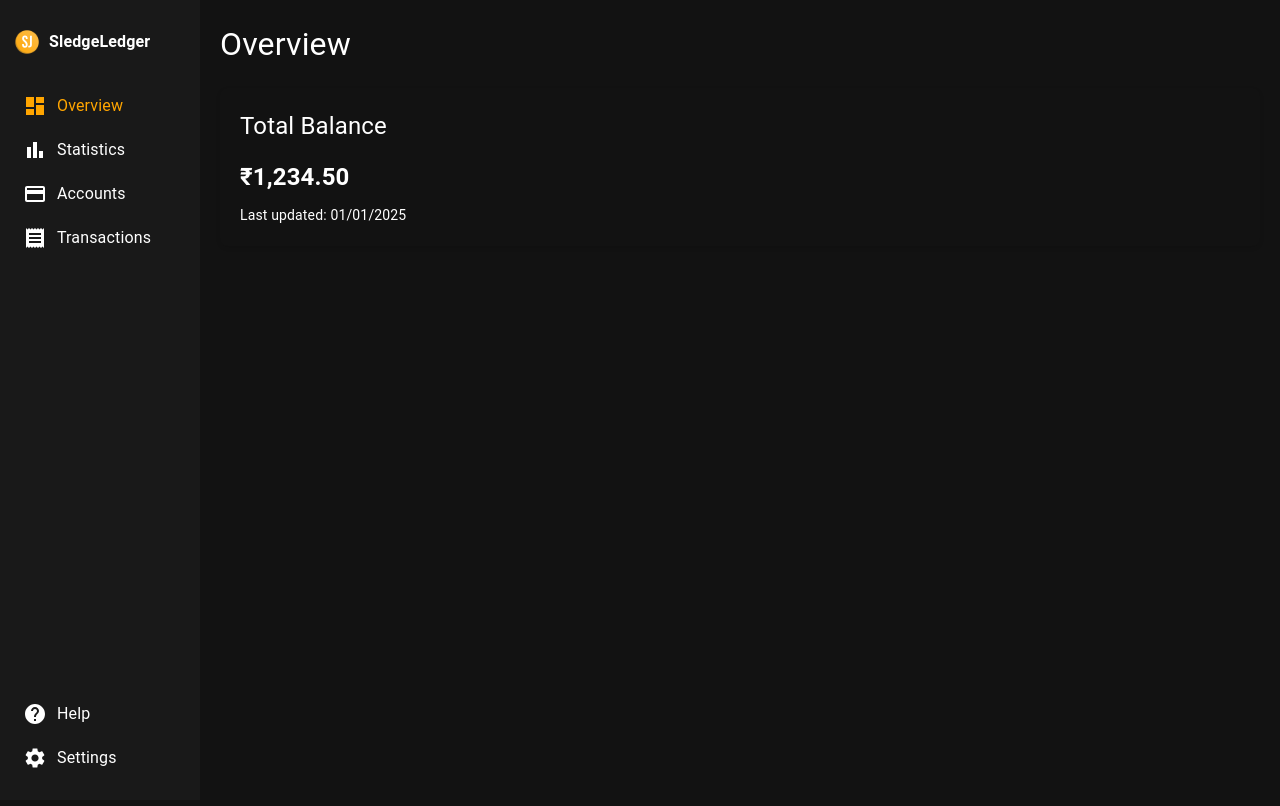
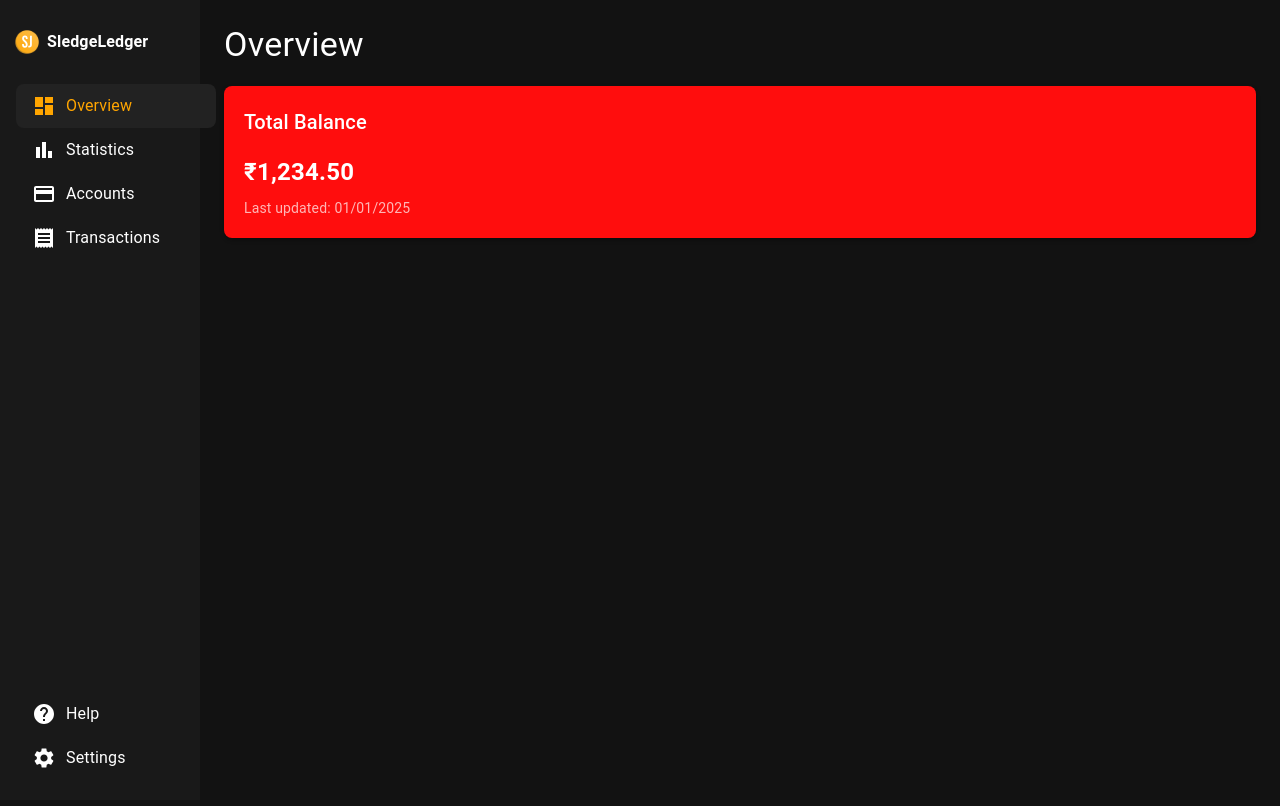
Before and after one commit to ameysh/SledgeLedger, a React (Vite) app in the folder src/renderer/: page /dashboard in a window 1280 px wide. Shown: the top 806 px of the page. Built offline with nearby package versions, Linux system fonts and the light colour scheme.

Commit message:
Remove unused CSS files and refactor styles across the codebase

```diff
--- a/src/renderer/src/components/overview.tsx
+++ b/src/renderer/src/components/overview.tsx
@@ -1,6 +1,13 @@
 import React from 'react';
+import { Box, Card, Typography } from '@mui/material';
+import { styled } from '@mui/material/styles';
 import { useDateFormat } from '../contexts/DateFormatContext';
-import '../styles/overview.css';
+
+const StyledBalanceTypography = styled(Typography)(({ theme }) => ({
+  fontSize: theme.typography.pxToRem(24),
+  fontWeight: 700,
+  color: theme.palette.text.primary
+}));
 
 const Overview: React.FC = () => {
   const { dateFormat } = useDateFormat();
@@ -21,16 +28,22 @@ const Overview: React.FC = () => {
   };
 
   return (
-    <div className="overview-container">
-      <h1>Overview</h1>
-      <div className="card">
-        <h2>Total Balance</h2>
-        <div className="card-content">
-          <p className="balance">₹1,234.50</p>
-          <p className="date">Last updated: {formatDate(new Date())}</p>
-        </div>
-      </div>
-    </div>
+    <Box sx={{ p: 3 }}>
+      <Typography variant="h4" sx={{ mb: 2 }}>
+        Overview
+      </Typography>
+      <Card>
+        <Typography variant="h6" sx={{ mb: 2 }}>
+          Total Balance
+        </Typography>
+        <Box sx={{ display: 'flex', flexDirection: 'column', gap: 1 }}>
+          <StyledBalanceTypography>₹1,234.50</StyledBalanceTypography>
+          <Typography variant="body2" color="text.secondary">
+            Last updated: {formatDate(new Date())}
+          </Typography>
+        </Box>
+      </Card>
+    </Box>
   );
 };
 
--- a/src/renderer/src/components/settings.tsx
+++ b/src/renderer/src/components/settings.tsx
@@ -1,8 +1,24 @@
 import React, { useState } from 'react';
-import { Typography, Box, FormControl, Select, MenuItem, SelectChangeEvent } from '@mui/material';
-import { useTheme } from '@mui/material/styles';
+import {
+  Typography,
+  Box,
+  FormControl,
+  Select,
+  MenuItem,
+  SelectChangeEvent,
+  Divider
+} from '@mui/material';
+import { useTheme, styled } from '@mui/material/styles';
 import { useDateFormat } from '../contexts/DateFormatContext';
-import '../styles/settings.css';
+
+const SettingsContainer = styled(Box)(({ theme }) => ({
+  padding: theme.spacing(2.5),
+  width: '100%'
+}));
+
+const SettingsSection = styled(Box)(({ theme }) => ({
+  marginTop: theme.spacing(2.5)
+}));
 
 const Settings: React.FC<{ toggleTheme: () => void }> = ({ toggleTheme }) => {
   const theme = useTheme();
@@ -22,33 +38,49 @@ const Settings: React.FC<{ toggleTheme: () => void }> = ({ toggleTheme }) => {
   };
 
   return (
-    <Box className="settings-container">
-      <Typography variant="h4" className="settings-title">
+    <SettingsContainer>
+      <Typography variant="h4" sx={{ mb: 2.5 }}>
         Settings
       </Typography>
-      <Box className="settings-section">
-        <div className="settings-section-header">
-          <Typography variant="body2" className="settings-section-title">
+      <SettingsSection>
+        <Box sx={{ display: 'flex', alignItems: 'center', gap: 1, mb: 1.25 }}>
+          <Typography variant="body2" sx={{ color: 'text.secondary', fontSize: '0.9rem' }}>
             General
           </Typography>
-          <div className="settings-divider" />
-        </div>
-        <Box className="settings-item">
-          <Typography variant="body1" className="settings-left">
+          <Divider sx={{ flex: 1 }} />
+        </Box>
+        <Box
+          sx={{
+            display: 'flex',
+            alignItems: 'center',
+            justifyContent: 'space-between',
+            mb: 1.25,
+            width: '100%'
+          }}
+        >
+          <Typography variant="body1" sx={{ mr: 2.5, minWidth: 60, flexShrink: 0 }}>
             Theme
           </Typography>
-          <FormControl className="settings-right">
+          <FormControl sx={{ minWidth: 120, flex: 1, maxWidth: 200 }}>
             <Select value={themeMode} onChange={handleThemeChange}>
               <MenuItem value="Light">Light</MenuItem>
               <MenuItem value="Dark">Dark</MenuItem>
             </Select>
           </FormControl>
         </Box>
-        <Box className="settings-item">
-          <Typography variant="body1" className="settings-left">
+        <Box
+          sx={{
+            display: 'flex',
+            alignItems: 'center',
+            justifyContent: 'space-between',
+            mb: 1.25,
+            width: '100%'
+          }}
+        >
+          <Typography variant="body1" sx={{ mr: 2.5, minWidth: 60, flexShrink: 0 }}>
             Date Format
           </Typography>
-          <FormControl className="settings-right">
+          <FormControl sx={{ minWidth: 120, flex: 1, maxWidth: 200 }}>
             <Select value={dateFormat} onChange={handleDateFormatChange}>
               <MenuItem value="MM/DD/YYYY">MM/DD/YYYY</MenuItem>
               <MenuItem value="DD/MM/YYYY">DD/MM/YYYY</MenuItem>
@@ -56,8 +88,8 @@ const Settings: React.FC<{ toggleTheme: () => void }> = ({ toggleTheme }) => {
             </Select>
           </FormControl>
         </Box>
-      </Box>
-    </Box>
+      </SettingsSection>
+    </SettingsContainer>
   );
 };
 
--- a/src/renderer/src/components/sidebar.tsx
+++ b/src/renderer/src/components/sidebar.tsx
@@ -1,6 +1,5 @@
 import React from 'react';
-import { useTheme } from '@mui/material/styles';
-import '../styles/sidebar.css';
+import { Box, List, ListItem, styled, SvgIcon } from '@mui/material';
 import SLIcon from '../assets/SL_icon.svg';
 import DashboardIcon from '@mui/icons-material/Dashboard';
 import BarChartIcon from '@mui/icons-material/BarChart';
@@ -15,97 +14,113 @@ interface SidebarProps {
   toggleTheme: () => void;
 }
 
-const SidebarItem: React.FC<{ selected: boolean; onClick: () => void }> = ({
-  selected,
-  onClick,
-  children
-}) => {
-  const theme = useTheme();
-  return (
-    <li
-      className={`sidebar-list-item ${selected ? 'selected' : ''}`}
-      onClick={onClick}
-      style={{
-        color: selected ? theme.palette.sidebar.itemSelected : theme.palette.sidebar.item,
-        '--sidebar-item-hover': theme.palette.sidebar.itemHover
+interface SidebarItemProps {
+  selected: boolean;
+  onClick: () => void;
+  icon: React.ElementType;
+  label: string;
+}
+
+const StyledSvgIcon = styled(SvgIcon)(({ theme, selected }) => ({
+  color: selected ? theme.palette.sidebar.itemSelected : theme.palette.sidebar.item
+}));
+
+const LogoImage = styled('img')({
+  marginTop: 20,
+  marginBottom: 20,
+  WebkitUserDrag: 'none',
+  height: 24,
+  width: 24,
+  willChange: 'filter',
+  transition: 'filter 300ms',
+  '&:hover': {
+    filter: 'drop-shadow(0 0 0.75em #ffa500)'
+  }
+});
+
+const SidebarContainer = styled(Box)(({ theme }) => ({
+  display: 'flex',
+  flexDirection: 'column',
+  alignItems: 'center',
+  paddingBottom: 20,
+  height: '100%',
+  backgroundColor: theme.palette.sidebar.main
+}));
+
+const SidebarItem = ({ selected, onClick, icon: Icon, label }: SidebarItemProps) => (
+  <ListItem
+    onClick={onClick}
+    className={selected ? 'selected' : ''}
+    sx={{
+      color: (theme) => (selected ? theme.palette.sidebar.itemSelected : theme.palette.sidebar.item)
+    }}
+  >
+    <StyledSvgIcon component={Icon} selected={selected} />
+    {label}
+  </ListItem>
+);
+
+const Sidebar: React.FC<SidebarProps> = ({ onSelectPage, selectedPage, toggleTheme }) => (
+  <SidebarContainer>
+    <Box
+      sx={{
+        display: 'flex',
+        alignItems: 'center',
+        width: '100%',
+        p: '10px 15px',
+        cursor: 'default'
       }}
     >
-      {children}
-    </li>
-  );
-};
+      <LogoImage src={SLIcon} alt="SledgeLedger Logo" />
+      <Box sx={{ color: 'sidebar.branding', ml: 1, fontWeight: 600 }}>SledgeLedger</Box>
+    </Box>
 
-const SidebarIcon: React.FC<{ selected: boolean; IconComponent: React.ElementType }> = ({
-  selected,
-  IconComponent
-}) => {
-  const theme = useTheme();
-  return (
-    <IconComponent
-      style={{
-        marginRight: '10px',
-        color: selected ? theme.palette.sidebar.itemSelected : theme.palette.sidebar.item
-      }}
-    />
-  );
-};
-
-const Sidebar: React.FC<SidebarProps> = ({ onSelectPage, selectedPage, toggleTheme }) => {
-  const theme = useTheme();
-
-  return (
-    <div className="sidebar" style={{ backgroundColor: theme.palette.sidebar.main }}>
-      <div className="logo-container">
-        <img src={SLIcon} alt="SledgeLedger Logo" className="sl-logo" />
-        <span className="branding" style={{ color: theme.palette.sidebar.branding }}>
-          SledgeLedger
-        </span>
-      </div>
-      <ul className="sidebar-list">
+    <List sx={{ width: '100%', p: 0, m: 0, flex: 1, display: 'flex', flexDirection: 'column' }}>
+      {/* Main navigation items */}
+      <Box>
         <SidebarItem
           selected={selectedPage === 'Overview'}
           onClick={() => onSelectPage('Overview')}
-        >
-          <SidebarIcon selected={selectedPage === 'Overview'} IconComponent={DashboardIcon} />
-          Overview
-        </SidebarItem>
+          icon={DashboardIcon}
+          label="Overview"
+        />
         <SidebarItem
           selected={selectedPage === 'Statistics'}
           onClick={() => onSelectPage('Statistics')}
-        >
-          <SidebarIcon selected={selectedPage === 'Statistics'} IconComponent={BarChartIcon} />
-          Statistics
-        </SidebarItem>
+          icon={BarChartIcon}
+          label="Statistics"
+        />
         <SidebarItem
           selected={selectedPage === 'Accounts'}
           onClick={() => onSelectPage('Accounts')}
-        >
-          <SidebarIcon selected={selectedPage === 'Accounts'} IconComponent={CreditCardIcon} />
-          Accounts
-        </SidebarItem>
+          icon={CreditCardIcon}
+          label="Accounts"
+        />
         <SidebarItem
           selected={selectedPage === 'Transactions'}
           onClick={() => onSelectPage('Transactions')}
-        >
-          <SidebarIcon selected={selectedPage === 'Transactions'} IconComponent={ReceiptIcon} />
-          Transactions
-        </SidebarItem>
-      </ul>
-      <div className="sidebar-bottom-container">
-        <SidebarItem selected={selectedPage === 'Help'} onClick={() => onSelectPage('Help')}>
-          <SidebarIcon selected={selectedPage === 'Help'} IconComponent={HelpIcon} />
-          Help
-        </SidebarItem>
+          icon={ReceiptIcon}
+          label="Transactions"
+        />
+      </Box>
+
+      {/* Bottom navigation items */}
+      <Box sx={{ mt: 'auto' }}>
+        <SidebarItem
+          selected={selectedPage === 'Help'}
+          onClick={() => onSelectPage('Help')}
+          icon={HelpIcon}
+          label="Help"
+        />
         <SidebarItem
           selected={selectedPage === 'Settings'}
           onClick={() => onSelectPage('Settings')}
-        >
-          <SidebarIcon selected={selectedPage === 'Settings'} IconComponent={SettingsIcon} />
-          Settings
-        </SidebarItem>
-      </div>
-    </div>
-  );
-};
+          icon={SettingsIcon}
+          label="Settings"
+        />
+      </Box>
+    </List>
+  </SidebarContainer>
+);
 
 export default Sidebar;
--- a/src/renderer/src/pages/Dashboard.tsx
+++ b/src/renderer/src/pages/Dashboard.tsx
@@ -7,7 +7,6 @@ import Accounts from '../components/accounts';
 import Transactions from '../components/transactions';
 import Help from '../components/help';
 import Settings from '../components/settings';
-import '../styles/dashboard.css';
 
 const Dashboard: React.FC<{ toggleTheme: () => void }> = ({ toggleTheme }) => {
   const [selectedPage, setSelectedPage] = useState('Overview');
@@ -37,15 +36,33 @@ const Dashboard: React.FC<{ toggleTheme: () => void }> = ({ toggleTheme }) => {
   };
 
   return (
-    <Box className="container">
-      <Box className="sidebar-container">
+    <Box
+      sx={{
+        display: 'flex',
+        height: '100vh',
+        width: '100vw'
+      }}
+    >
+      <Box
+        sx={{
+          width: 200,
+          height: '100%'
+        }}
+      >
         <Sidebar
           onSelectPage={setSelectedPage}
           selectedPage={selectedPage}
           toggleTheme={toggleTheme}
         />
       </Box>
-      <Box className="content-container">{renderPage()}</Box>
+      <Box
+        sx={{
+          flexGrow: 1,
+          height: '100%'
+        }}
+      >
+        {renderPage()}
+      </Box>
     </Box>
   );
 };
--- a/src/renderer/src/pages/Splash.tsx
+++ b/src/renderer/src/pages/Splash.tsx
@@ -1,13 +1,19 @@
 import React from 'react';
 import { Box, Typography } from '@mui/material';
-import '../assets/base.css';
-import '../assets/main.css';
-import '../styles/splash.css';
 
 const Splash: React.FC = () => {
   return (
     <Box sx={{ padding: 3, textAlign: 'center' }}>
-      <Typography className="sledgeledger" variant="h3" component="span">
+      <Typography
+        variant="h3"
+        component="span"
+        sx={{
+          background: (theme) => theme.palette.gradient.primary,
+          backgroundClip: 'text',
+          WebkitBackgroundClip: 'text',
+          WebkitTextFillColor: 'transparent'
+        }}
+      >
         SledgeLedger
       </Typography>
       <Typography variant="h3" component="span">
--- a/src/renderer/src/styles/Dashboard.css
+++ /dev/null
@@ -1,15 +0,0 @@
-.container {
-  display: flex;
-  height: 100vh;
-  width: 100vw;
-}
-
-.sidebar-container {
-  width: 200px;
-  height: 100%;
-}
-
-.content-container {
-  flex-grow: 1;
-  height: 100%;
-}
--- a/src/renderer/src/styles/overview.css
+++ /dev/null
@@ -1,35 +0,0 @@
-.overview-container {
-  padding: 20px;
-}
-
-.card {
-  background: var(--mui-palette-background-paper);
-  border-radius: 8px;
-  box-shadow: 0 2px 4px rgba(0, 0, 0, 0.1);
-  padding: 20px;
-  margin: 20px 0;
-}
-
-.card h2 {
-  margin: 0 0 15px 0;
-  color: var(--mui-palette-text-primary);
-}
-
-.card-content {
-  display: flex;
-  flex-direction: column;
-  gap: 10px;
-}
-
-.balance {
-  font-size: 24px;
-  font-weight: bold;
-  margin: 0;
-  color: var(--mui-palette-text-primary);
-}
-
-.date {
-  color: var(--mui-palette-text-secondary);
-  font-size: 14px;
-  margin: 0;
-}
--- a/src/renderer/src/styles/sidebar.css
+++ /dev/null
@@ -1,77 +0,0 @@
-.sidebar {
-  display: flex;
-  flex-direction: column;
-  align-items: center;
-  padding-bottom: 20px;
-  height: 100%;
-}
-
-.sidebar-list {
-  list-style-type: none;
-  padding: 0;
-  margin: 0;
-  width: 100%;
-}
-
-.sidebar-list-item {
-  padding: 10px 15px;
-  margin: 0px 8px;
-  cursor: pointer;
-  display: flex;
-  align-items: center;
-}
-
-.sidebar-list-item:hover {
-  background-color: var(--sidebar-item-hover);
-  border-radius: 8px;
-}
-
-.sidebar-list-item.selected {
-  border-radius: 8px;
-}
-
-.sidebar-list-item svg {
-  transition: fill 0.3s ease;
-}
-
-.sidebar-list-item:hover svg {
-  fill: #fbc054;
-}
-
-.sl-logo {
-  margin-top: 20px;
-  margin-bottom: 20px;
-  -webkit-user-drag: none;
-  height: 24px;
-  width: 24px;
-  will-change: filter;
-  transition: filter 300ms;
-}
-
-.sl-logo:hover {
-  filter: drop-shadow(0 0 0.75em #ffa500);
-}
-
-.branding {
-  background: none;
-  color: white;
-  margin-top: 20px;
-  margin-bottom: 20px;
-  margin-left: 10px;
-  font-weight: 600;
-}
-
-.logo-container {
-  display: flex;
-  align-items: center;
-  width: 100%;
-  padding: 10px 15px;
-  cursor: default;
-}
-
-.sidebar-bottom-container {
-  width: 100%;
-  display: flex;
-  flex-direction: column;
-  margin-top: auto;
-}
--- a/src/renderer/src/theme.ts
+++ b/src/renderer/src/theme.ts
@@ -1,4 +1,96 @@
 import { createTheme } from '@mui/material/styles';
+
+declare module '@mui/material/styles' {
+  interface Palette {
+    card: {
+      background: string;
+      border: string;
+      shadow: string;
+    };
+    gradient: {
+      primary: string;
+    };
+  }
+  interface PaletteOptions {
+    card: {
+      background: string;
+      border: string;
+      shadow: string;
+    };
+    gradient: {
+      primary: string;
+    };
+  }
+
+  // Add custom component props
+  interface Components {
+    MuiDivider?: {
+      styleOverrides?: {
+        root?: {
+          borderColor?: string;
+        };
+      };
+    };
+  }
+}
+
+const commonComponents = {
+  components: {
+    MuiCard: {
+      styleOverrides: {
+        root: ({ theme }) => ({
+          borderRadius: 8,
+          padding: theme.spacing(2.5),
+          margin: theme.spacing(2.5, 0),
+          backgroundColor: theme.palette.card.background,
+          borderColor: theme.palette.card.border,
+          boxShadow: `0 2px 4px ${theme.palette.card.shadow}`
+        })
+      }
+    },
+    MuiListItem: {
+      styleOverrides: {
+        root: ({ theme }) => ({
+          padding: theme.spacing(1.25, 2),
+          margin: theme.spacing(0, 2),
+          cursor: 'pointer',
+          borderRadius: 8,
+          transition: theme.transitions.create(['background-color', 'color'], {
+            duration: theme.transitions.duration.shortest
+          }),
+          '&:hover': {
+            backgroundColor: theme.palette.sidebar.itemHover,
+            '& .MuiSvgIcon-root': {
+              color: '#fbc054'
+            }
+          },
+          '&.selected': {
+            color: theme.palette.sidebar.itemSelected,
+            backgroundColor: theme.palette.sidebar.itemHover,
+            '& .MuiSvgIcon-root': {
+              color: theme.palette.sidebar.itemSelected
+            }
+          }
+        })
+      }
+    },
+    MuiSvgIcon: {
+      styleOverrides: {
+        root: ({ theme }) => ({
+          marginRight: theme.spacing(1.25),
+          transition: theme.transitions.create('color')
+        })
+      }
+    },
+    MuiDivider: {
+      styleOverrides: {
+        root: ({ theme }) => ({
+          borderColor: theme.palette.mode === 'light' ? '#8b8b8b' : '#2d2d2d'
+        })
+      }
+    }
+  }
+};
 
 export const lightTheme = createTheme({
   palette: {
@@ -19,8 +111,17 @@ export const lightTheme = createTheme({
       itemHover: '#e0e0e0',
       itemSelected: '#ffa500',
       branding: '#000000'
+    },
+    card: {
+      background: '#0000ff',
+      border: '#e0e0e0',
+      shadow: 'rgba(0, 0, 0, 0.1)'
+    },
+    gradient: {
+      primary: 'linear-gradient(45deg, #ffa500, #fbc054)'
     }
-  }
+  },
+  ...commonComponents
 });
 
 export const darkTheme = createTheme({
@@ -42,8 +143,17 @@ export const darkTheme = createTheme({
       itemHover: '#222222',
       itemSelected: '#ffa500',
       branding: '#ffffff'
+    },
+    card: {
+      background: '#ff0000',
+      border: '#2d2d2d',
+      shadow: 'rgba(0, 0, 0, 0.3)'
+    },
+    gradient: {
+      primary: 'linear-gradient(45deg, #ffa500, #fbc054)'
     }
-  }
+  },
+  ...commonComponents
 });
 
 export default darkTheme;
```
Also changed, not shown: src/renderer/src/styles/Splash.css (deleted, +0 -13 lines), src/renderer/src/styles/settings.css (deleted, +0 -51 lines).
